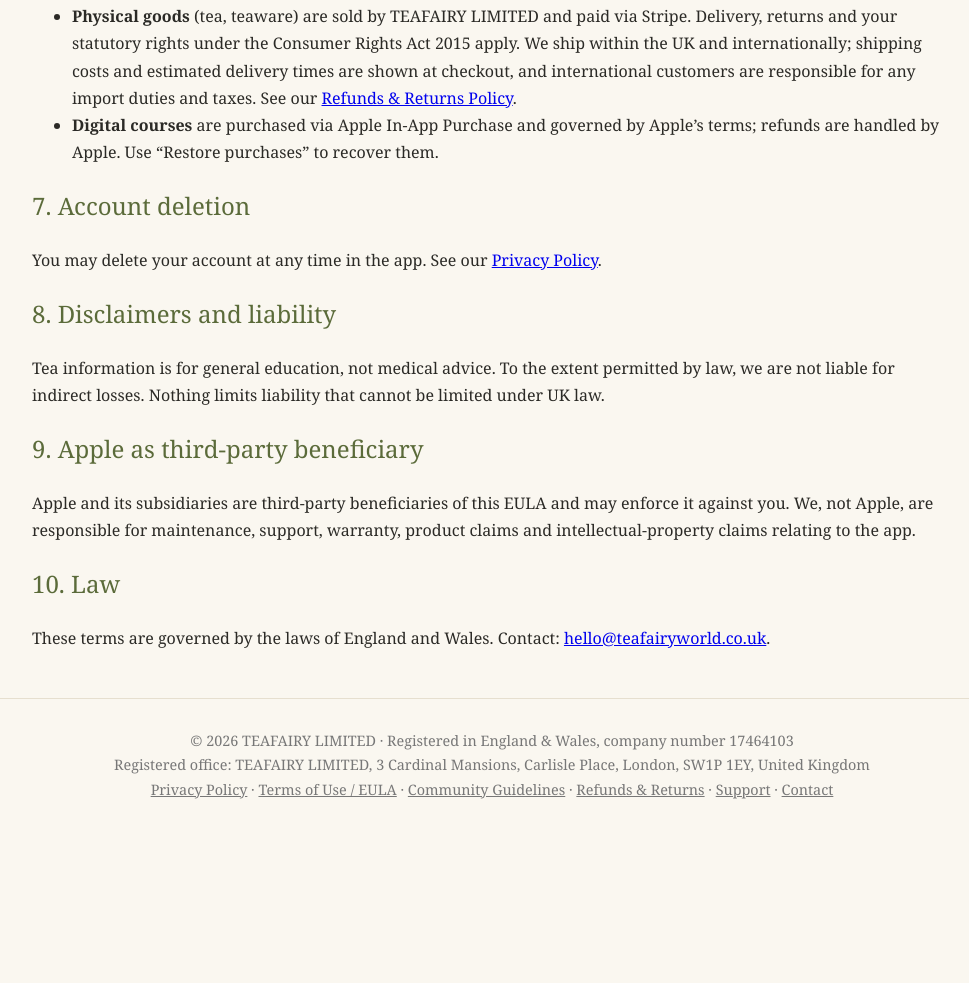
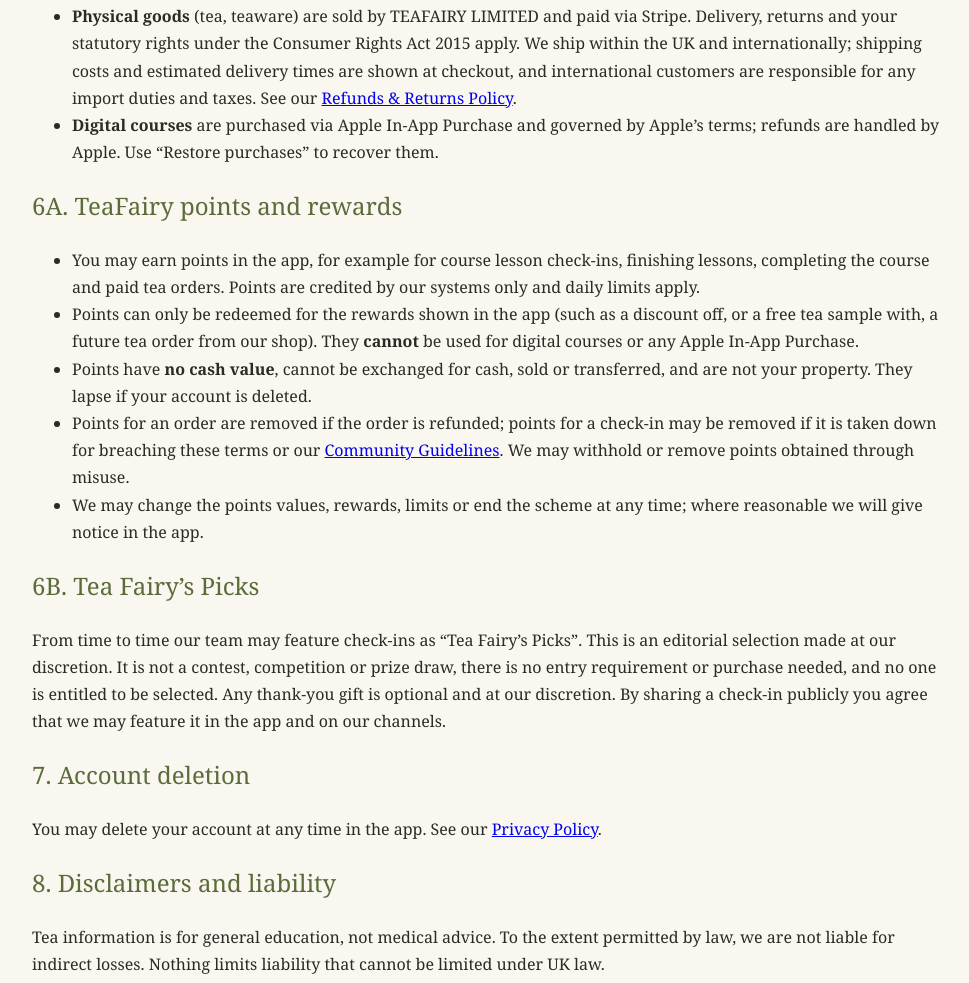
Before and after one commit to TeaFairyWorld/teafairy-site, a plain HTML site: page terms.html in a window 1280 px wide. Shown: the part 1191-2174 px from the top of the page, without its empty margins (148-1117 px from the left). Before the commit the page ends 2023 px from the top, so only its background shows below. Drawn offline with Linux system fonts and the light colour scheme.

Commit message:
Terms: TeaFairy points & rewards (no cash value, not for IAP) and Tea Fairy's Picks (editorial)

```diff
--- a/terms.html
+++ b/terms.html
@@ -7,6 +7,8 @@
 <h2>4. Zero tolerance for objectionable content</h2><p>There is <strong>no tolerance</strong> for objectionable content or abusive users. You must not post content that is hateful, harassing, sexually explicit, violent, illegal, misleading, infringing, spam, or that endangers others. We filter and moderate content, and may remove content and suspend or ban accounts without notice.</p>
 <h2>5. Reporting and blocking</h2><p>You can report any content or user and block any user from within the app. We review reports within 24 hours and remove offending content and eject users who violate these terms.</p>
 <h2>6. Purchases</h2><ul><li><strong>Physical goods</strong> (tea, teaware) are sold by TEAFAIRY LIMITED and paid via Stripe. Delivery, returns and your statutory rights under the Consumer Rights Act 2015 apply. We ship within the UK and internationally; shipping costs and estimated delivery times are shown at checkout, and international customers are responsible for any import duties and taxes. See our <a href="refunds.html">Refunds &amp; Returns Policy</a>.<span></span></li><li><strong>Digital courses</strong> are purchased via Apple In-App Purchase and governed by Apple&#8217;s terms; refunds are handled by Apple. Use &ldquo;Restore purchases&rdquo; to recover them.</li></ul>
+<h2>6A. TeaFairy points and rewards</h2><ul><li>You may earn points in the app, for example for course lesson check-ins, finishing lessons, completing the course and paid tea orders. Points are credited by our systems only and daily limits apply.</li><li>Points can only be redeemed for the rewards shown in the app (such as a discount off, or a free tea sample with, a future tea order from our shop). They <strong>cannot</strong> be used for digital courses or any Apple In-App Purchase.</li><li>Points have <strong>no cash value</strong>, cannot be exchanged for cash, sold or transferred, and are not your property. They lapse if your account is deleted.</li><li>Points for an order are removed if the order is refunded; points for a check-in may be removed if it is taken down for breaching these terms or our <a href="community-guidelines.html">Community Guidelines</a>. We may withhold or remove points obtained through misuse.</li><li>We may change the points values, rewards, limits or end the scheme at any time; where reasonable we will give notice in the app.</li></ul>
+<h2>6B. Tea Fairy&rsquo;s Picks</h2><p>From time to time our team may feature check-ins as &ldquo;Tea Fairy&rsquo;s Picks&rdquo;. This is an editorial selection made at our discretion. It is not a contest, competition or prize draw, there is no entry requirement or purchase needed, and no one is entitled to be selected. Any thank-you gift is optional and at our discretion. By sharing a check-in publicly you agree that we may feature it in the app and on our channels.</p>
 <h2>7. Account deletion</h2><p>You may delete your account at any time in the app. See our <a href="privacy.html">Privacy Policy</a>.</p>
 <h2>8. Disclaimers and liability</h2><p>Tea information is for general education, not medical advice. To the extent permitted by law, we are not liable for indirect losses. Nothing limits liability that cannot be limited under UK law.</p>
 <h2>9. Apple as third-party beneficiary</h2><p>Apple and its subsidiaries are third-party beneficiaries of this EULA and may enforce it against you. We, not Apple, are responsible for maintenance, support, warranty, product claims and intellectual-property claims relating to the app.</p>
```
